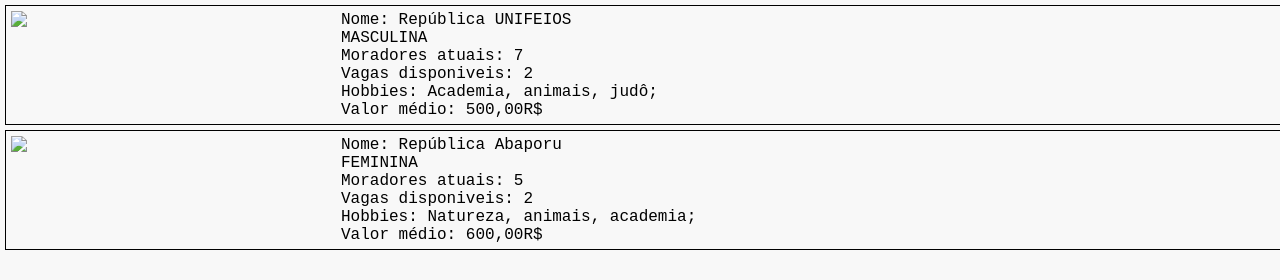
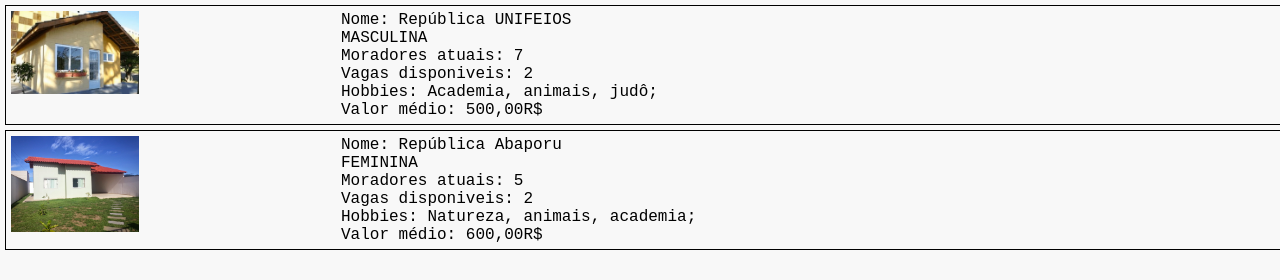
Before and after one commit to AnaPenna/devWeb_Trab1, a plain HTML site: page republicas/indexREP.html in a window 1280 px wide. Drawn offline with Linux system fonts and the light colour scheme.

Commit message:
reajuste 2

```diff
--- a/republicas/indexREP.html
+++ b/republicas/indexREP.html
@@ -10,7 +10,7 @@
 <body>
   <div class="row">
     <div class="columnimg">
-      <img src="/Trabalho1/republicas/casaUNIFEIOS.jpg" width="40%">
+      <img src="/republicas/casaUNIFEIOS.jpg" width="40%">
     </div>
     <div class="columntxt">
       <p>
@@ -25,7 +25,7 @@
   </div>
   <div class="row">
     <div class="columnimg">
-      <img src="/Trabalho1/republicas/casaABAPORU.jpg" width="40%">
+      <img src="/republicas/casaABAPORU.jpg" width="40%">
     </div>
     <div class="columntxt">
       <p>
```
Also changed, not shown: Ofertas_existentes/indexOFE.html (+1 -1 lines).
